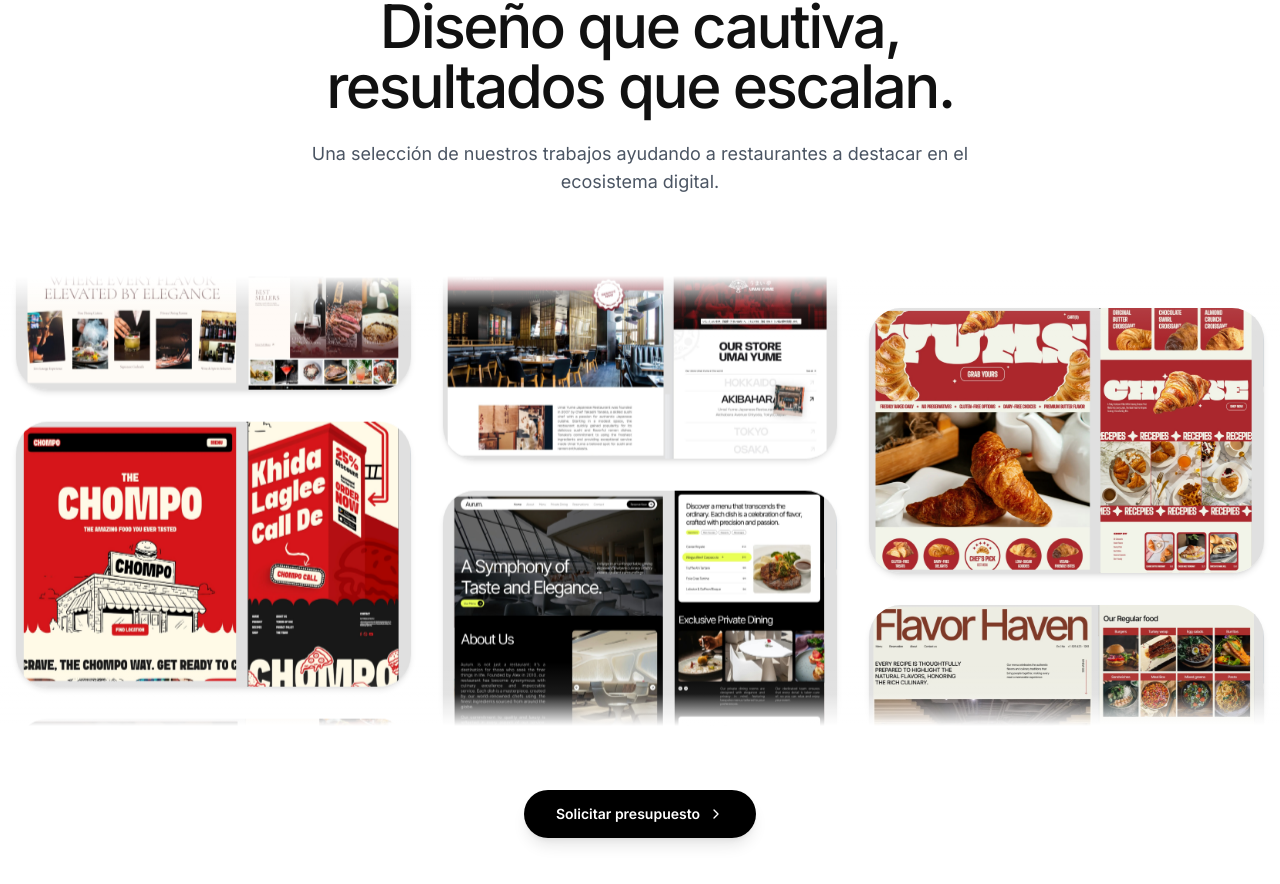
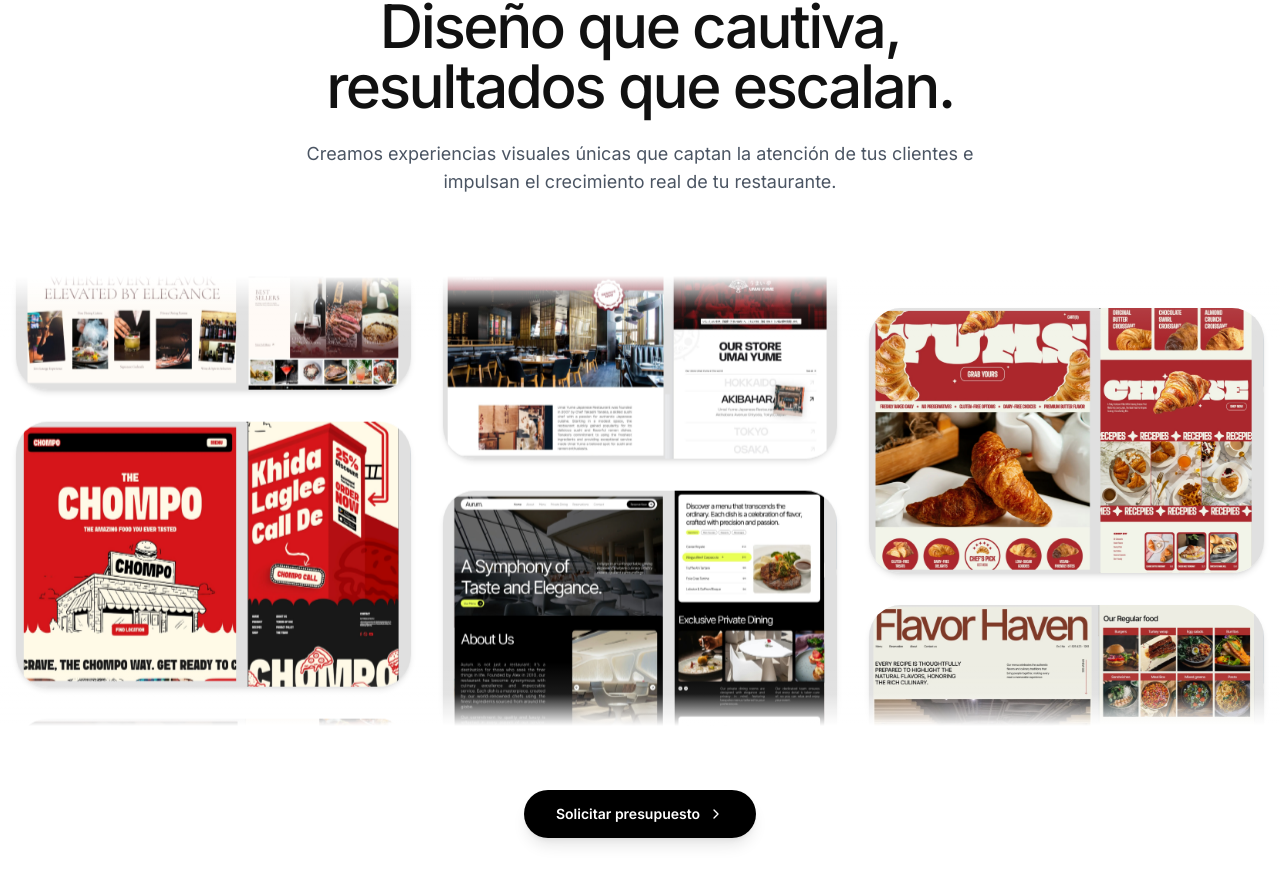
Before and after one commit to motionsmanagement/Motions, a React (Vite) app: page / in a window 1280 px wide. Shown: the part 1918-2802 px from the top of the page. Built offline with nearby package versions, Linux system fonts and the light colour scheme.

Commit message:
feat: mejorar el copy del subtítulo de RecentWorks para alinearlo con diseño y resultados

```diff
--- a/components/RecentWorks.tsx
+++ b/components/RecentWorks.tsx
@@ -50,7 +50,7 @@ const RecentWorks: React.FC = () => {
             resultados que escalan.
           </h2>
           <p className="text-base md:text-lg text-gray-600 max-w-2xl leading-relaxed font-normal">
-            Una selección de nuestros trabajos ayudando a restaurantes a destacar en el ecosistema digital.
+            Creamos experiencias visuales únicas que captan la atención de tus clientes e impulsan el crecimiento real de tu restaurante.
           </p>
         </div>
       </div>
```
